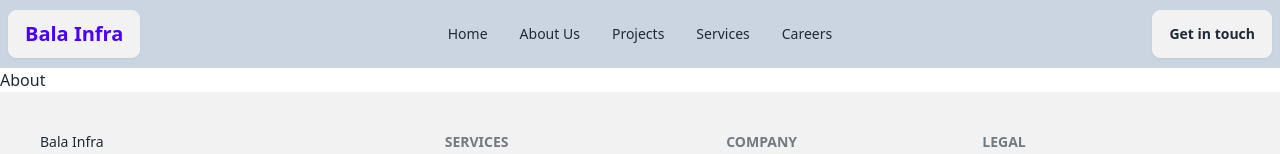
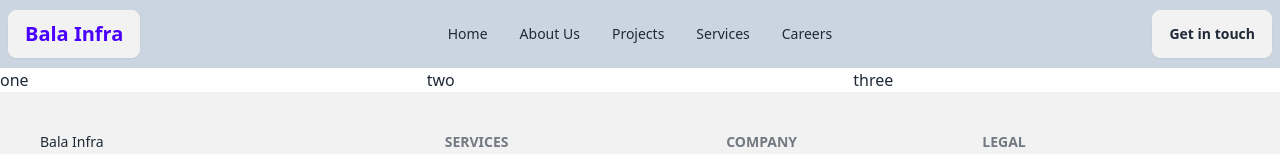
Before and after one commit to engineerashisroy/balainfra, a Next.js app: page /about in a window 1280 px wide. Shown: the top 154 px of the page. Built offline with nearby package versions, Linux system fonts and the light colour scheme.

Commit message:
about us page work

```diff
--- a/src/app/about/page.jsx
+++ b/src/app/about/page.jsx
@@ -1,9 +1,15 @@
 import React from 'react'
 
-const About = () => {
+export const page = () => {
   return (
-    <div>About</div>
+      <div className='container mx-auto'>
+          <div className="grid grid-cols-1 md:grid-cols-2 lg:grid-cols-3">
+              <div className="one1">one</div>
+              <div className="one2">two</div>
+              <div className="one3">three</div>
+          </div>
+      </div>
   )
 }
 
-export default About
+export default page
```
